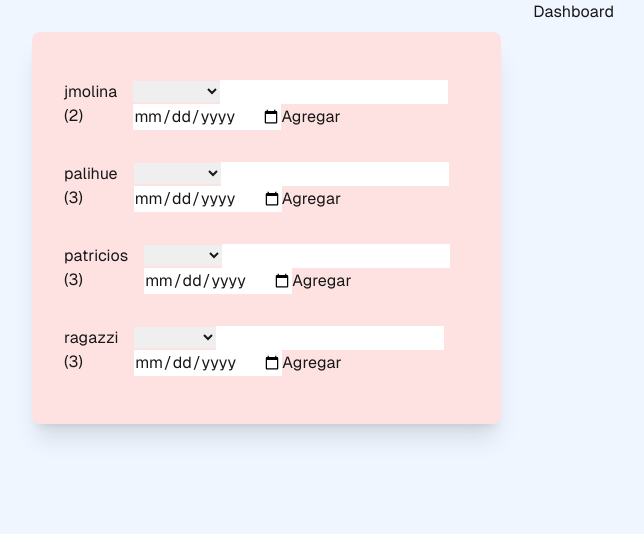
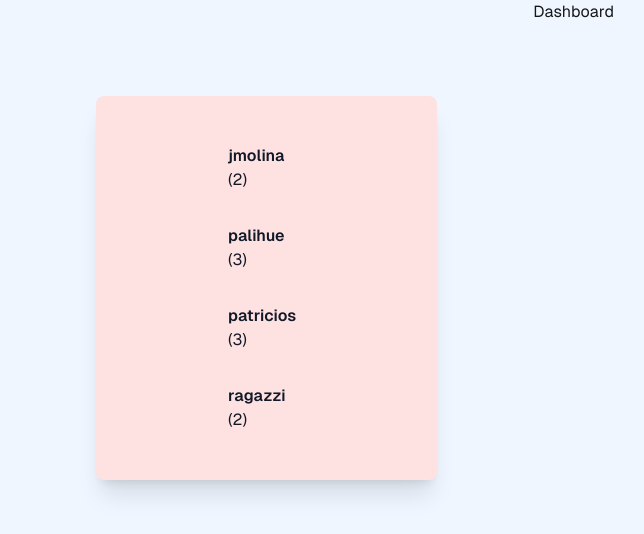
Before and after one commit to jonatanjmissora/ragazzi-calendario-nextjs, a Next.js app: page / in a window 1280 px wide. Shown: the top 534 px of the page, without its empty margins (0-644 px from the left). Built offline with nearby package versions, Linux system fonts and the light colour scheme.

Commit message:
terminado menu

```diff
--- /dev/null
+++ b/app/assets/CalendarSVG.tsx
@@ -0,0 +1,5 @@
+export default function CalendarSVG({ className }: { className: string }) {
+  return (
+    <svg width="24" height="24" viewBox="0 0 24 24" fill="none" stroke="currentColor" strokeWidth="2" strokeLinecap="round" strokeLinejoin="round" className={`${className}`}><path stroke="none" d="M0 0h24v24H0z" fill="none" /><path d="M4 7a2 2 0 0 1 2 -2h12a2 2 0 0 1 2 2v12a2 2 0 0 1 -2 2h-12a2 2 0 0 1 -2 -2v-12z" /><path d="M16 3v4" /><path d="M8 3v4" /><path d="M4 11h16" /><path d="M7 14h.013" /><path d="M10.01 14h.005" /><path d="M13.01 14h.005" /><path d="M16.015 14h.005" /><path d="M13.015 17h.005" /><path d="M7.01 17h.005" /><path d="M10.01 17h.005" /></svg>
+  )
+}
--- /dev/null
+++ b/app/assets/RightArrowSVG.tsx
@@ -0,0 +1,5 @@
+export default function RightArrowSVG({ className }: { className: string }) {
+  return (
+    <svg width="24" height="24" viewBox="0 0 24 24" fill="currentColor" className={`${className}`}><path stroke="none" d="M0 0h24v24H0z" fill="none" /><path d="M6 4v16a1 1 0 0 0 1.524 .852l13 -8a1 1 0 0 0 0 -1.704l-13 -8a1 1 0 0 0 -1.524 .852z" /></svg>
+  )
+}
--- a/app/components/Menu/Menu.tsx
+++ b/app/components/Menu/Menu.tsx
@@ -1,7 +1,8 @@
 import { Sorted } from "@/app/utils/sort"
+import Rubro from "./Rubro"
 
 const RUBROS = {
-  "ragazzi": ["luz", "gas", "telefono"],
+  "ragazzi": ["luz", "gas"],
   "patricios": ["agua", "cable", "internet"],
   "jmolina": ["sindicato", "cochera"],
   "palihue": ["visa", "contador", "rentas"]
@@ -14,45 +15,10 @@ export default function Menu() {
   return (
     <section className="w-5/12 flex flex-col">
 
-      <div className="m-8 p-8 bg-red-100 rounded-lg shadow-xl">
-        {rubros.map(rubro => <Rubro key={rubro} name={rubro} sectores={RUBROS[rubro]} />)}
+      <div className="m-24 p-8 bg-red-100 rounded-lg shadow-xl">
+        {rubros.map(rubro => <Rubro key={rubro} rubro={rubro} sectores={RUBROS[rubro]} />)}
       </div>
 
     </section>
   )
 }
-
-const Rubro = ({ name, sectores }: { name: string, sectores: string[] }) => {
-
-  const sortedSectores = Sorted(sectores)
-
-  return (
-    <div className="py-4 flex gap-4">
-      <span>{name} ({sectores.length})</span>
-      {
-        sectores.length !== 0
-        && (
-          <RubroForm name={name} sectores={sortedSectores} />
-        )
-      }
-
-    </div>
-  )
-}
-
-const RubroForm = ({ name, sectores }: { name: string, sectores: string[] }) => {
-  return (
-    <form>
-
-      <select name="rubro" id={`rubro-${name}`}>
-        <option value=""></option>
-        {sectores.map(sector => <option key={sector} value={sector}>{sector}</option>)}
-
-      </select>
-
-      <input type="text" />
-      <input type="date" />
-      <button type="submit">Agregar</button>
-    </form>
-  )
-}
--- /dev/null
+++ b/app/components/Menu/Rubro.tsx
@@ -0,0 +1,24 @@
+import { Sorted } from "@/app/utils/sort"
+import RubroForm from "./RubroForm"
+
+export default function Rubro({ rubro, sectores }: { rubro: string, sectores: string[] }) {
+
+  const sortedSectores = Sorted(sectores)
+  const isEmptyClass = sectores.length === 0 ? "text-gray-500" : "text-gray-900"
+
+  return (
+    <div className="rubro py-4 flex gap-2 justify-center">
+      <div className="w-3/12" >
+        <span className={`font-semibold ${isEmptyClass}`}>{rubro} </span>
+        <span
+          className={isEmptyClass}
+        >
+          ({sectores.length})
+        </span>
+      </div >
+
+      <RubroForm rubro={rubro} sectores={sortedSectores} />
+
+    </div>
+  )
+}
--- /dev/null
+++ b/app/components/Menu/RubroForm.tsx
@@ -0,0 +1,59 @@
+"use client"
+
+import CalendarSVG from "@/app/assets/CalendarSVG"
+import RightArrowSVG from "@/app/assets/RightArrowSVG"
+import { useRef, useState } from "react"
+
+export default function RubroForm({ rubro, sectores }: { rubro: string, sectores: string[] }) {
+
+  const [formIsEmpty, setFormIsEmpty] = useState<boolean>(true)
+  const dateRef = useRef<HTMLInputElement>(null)
+
+  if (sectores.length === 0) return
+
+  const classForm = formIsEmpty ? "form" : ""
+
+  const handleChange = (e: React.ChangeEvent<HTMLInputElement | HTMLSelectElement>) => {
+    const value = e.currentTarget.value;
+    setFormIsEmpty((value !== null && value !== "") ? false : true)
+  }
+
+  const handleCalendarClick = () => {
+    dateRef.current?.showPicker()
+  }
+
+  const handleSubmit = (e: React.FormEvent<HTMLFormElement>) => {
+    e.preventDefault()
+    const sector = e.currentTarget.sector.value
+    const monto = e.currentTarget.monto.value
+    const date = e.currentTarget.date.value
+
+    if (!sector || !monto) return
+
+    const formData = {
+      rubro,
+      sector,
+      monto,
+      date,
+    }
+    console.log(formData)
+  }
+
+  return (
+    <form onSubmit={handleSubmit} className={`${classForm} w-9/12 flex justify-between`}>
+
+      <select className="w-[6rem] text-center bg-transparent border-b border-black" name="sector" id={`${rubro}-select`} onChange={handleChange}>
+        <option value=""></option>
+        {sectores.map(sector => <option key={sector} value={sector}>{sector}</option>)}
+      </select>
+
+      <input onChange={handleChange} className="w-[6rem] bg-transparent border-b border-black text-center" type="number" name="monto" />
+      <input className="w-0" ref={dateRef} type="date" name="date" />
+      <button type="button" onClick={handleCalendarClick}>
+        <CalendarSVG className="size-6" />
+      </button>
+
+      <button type="submit"><RightArrowSVG className="size-6" /></button>
+    </form>
+  )
+}
--- a/app/globals.css
+++ b/app/globals.css
@@ -25,3 +25,13 @@ body {
     text-wrap: balance;
   }
 }
+
+.form {
+  width: 0;
+  overflow: hidden;
+  transition: 0.35s;
+}
+
+.rubro:hover .form {
+  width: 75%;
+}
```
